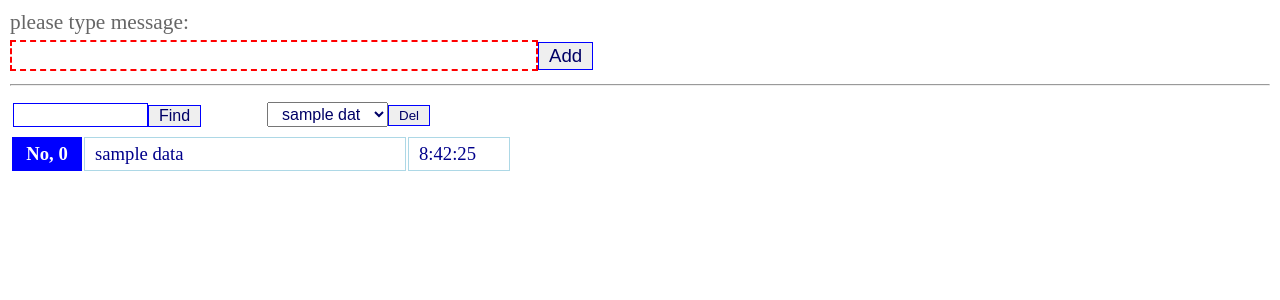
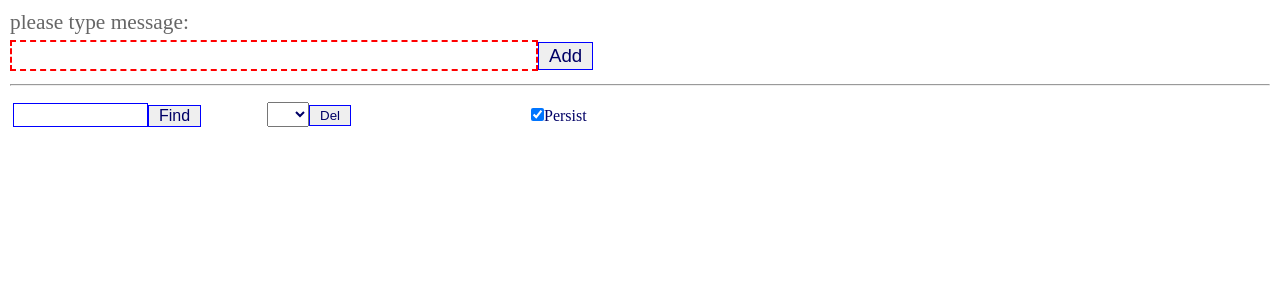
Before and after one commit to k1012g/react_app, a React (Create React App) app: page / in a window 1280 px wide. Shown: the top 300 px of the page. Built offline with nearby package versions, Linux system fonts and the light colour scheme.

Commit message:
redux persist tutorial done

```diff
--- a/package.json
+++ b/package.json
@@ -10,7 +10,8 @@
     "react-dom": "^16.12.0",
     "react-redux": "^7.2.0",
     "react-scripts": "3.4.0",
-    "redux": "^4.0.5"
+    "redux": "^4.0.5",
+    "redux-persist": "^6.0.0"
   },
   "scripts": {
     "start": "react-scripts start",
--- a/src/App.js
+++ b/src/App.js
@@ -1,10 +1,11 @@
-import React, {Component} from 'react';
+import React, { Component } from 'react';
 import { connect } from 'react-redux';
 import './App.css';
 import Memo from './memo/Memo';
 import AddForm from './memo/AddForm';
 import FindForm from './memo/FindForm';
 import DelForm from './memo/DelForm';
+import PersistForm from './memo/PersistForm';
 
 class App extends Component {
   td = {
@@ -25,6 +26,7 @@
             <tr>
               <td style={this.td}><FindForm /></td>
               <td style={this.td}><DelForm /></td>
+              <td style={this.td}><PersistForm /></td>
             </tr>
           </tbody>
         </table>
@@ -35,4 +37,4 @@
 };
 
 
-export default App;
+export default connect()(App);
--- a/src/index.js
+++ b/src/index.js
@@ -1,9 +1,13 @@
 import React from 'react';
 import ReactDOM from 'react-dom';
+import { createStore } from 'redux';
 import { Provider } from 'react-redux';
+import { persistStore, persistReducer } from 'redux-persist';
+import storage from 'redux-persist/lib/storage';
+import { PersistGate } from 'redux-persist/integration/react';
 import './index.css';
 import App from './App';
-import MemoStore from './memo/Store';
+import MemoStore, { memoReducer } from './memo/Store';
 // import * as serviceWorker from './serviceWorker';
 
 
@@ -12,9 +16,27 @@
 // Learn more about service workers: https://bit.ly/CRA-PWA
 // serviceWorker.unregister();
 
+
+const persistConfig = {
+	key: 'memo',
+	storage: storage,
+	blacklist: ['message', 'mode', 'fdata'],
+	whitelist: ['data']
+};
+
+const persistedReducer = persistReducer(persistConfig, memoReducer);
+
+let store = createStore(persistedReducer);
+let pstore = persistStore(store);
+
 ReactDOM.render(
-	<Provider store={MemoStore}>
-		<App />
+	<Provider store={store}>
+		<PersistGate loading={<p>loading...</p>} persistor={pstore}>
+			<App />
+		</PersistGate>
 	</Provider>,
 	document.getElementById('root')
 );
+
+
+export default pstore;
--- a/src/memo/Item.js
+++ b/src/memo/Item.js
@@ -29,8 +29,6 @@
 	};
 
 	render(){
-		let d = this.props.value.created;
-		let f = d.getHours() + ':' + d.getMinutes() + ':' + d.getSeconds();
 		return (
 			<tr>
 				<th style={this.th}>
@@ -39,8 +37,8 @@
 				<td style={this.td}>
 					{this.props.value.message}
 				</td>
-				<td style={this.data}>
-					{f}
+				<td style={this.date}>
+					{this.props.value.created}
 				</td>
 			</tr>
 		);
--- /dev/null
+++ b/src/memo/PersistForm.js
@@ -0,0 +1,51 @@
+import React, { Component } from 'react';
+import { connect } from 'react-redux';
+import pstore from '../index';
+
+class PersistForm extends Component {
+	check = {
+		margin: "5px 0px"
+	};
+
+	label = {
+		color: "#006",
+		fontSize: "12pt",
+		padding: "2px 10px"
+	};
+
+	constructor(props){
+		super(props);
+		this.state = {
+			check: 'on'
+		};
+		this.doChange = this.doChange.bind(this);
+	};
+
+	doChange(e){
+		let f = e.target.checked;
+
+		this.setState({
+			check: f ? 'on' : ''
+		});
+
+		if (f) {
+			pstore.persist();
+			pstore.flush();
+		}else{
+			pstore.pause();
+		};
+	};
+
+	render(){
+		return(
+			<div>
+				<label style={this.label}>
+					<input type="checkbox" id="check" size="40" onChange={this.doChange} style={this.check} checked={this.state.check} />
+					Persist
+				</label>
+			</div>
+		);
+	};
+}
+
+export default connect((state) => state)(PersistForm);
--- a/src/memo/Store.js
+++ b/src/memo/Store.js
@@ -1,7 +1,7 @@
 import { createStore } from 'redux';
 
 const initData = {
-	data: [{message: 'sample data', created: new Date()}],
+	data: [],
 	message: 'please type message:',
 	mode: 'default',
 	fdata: []
@@ -21,9 +21,11 @@
 };
 
 function addReduce(state, action){
+	let d = new Date();
+	let f = d.getHours() + ':' + d.getMinutes() + ':' + d.getSeconds();
 	let data = {
 		message: action.message,
-		created: new Date()
+		created: f
 	};
 
 	let newdata = state.data.slice();
```
Also changed, not shown: 1 other file (tests, documents, lock files or other folders).
